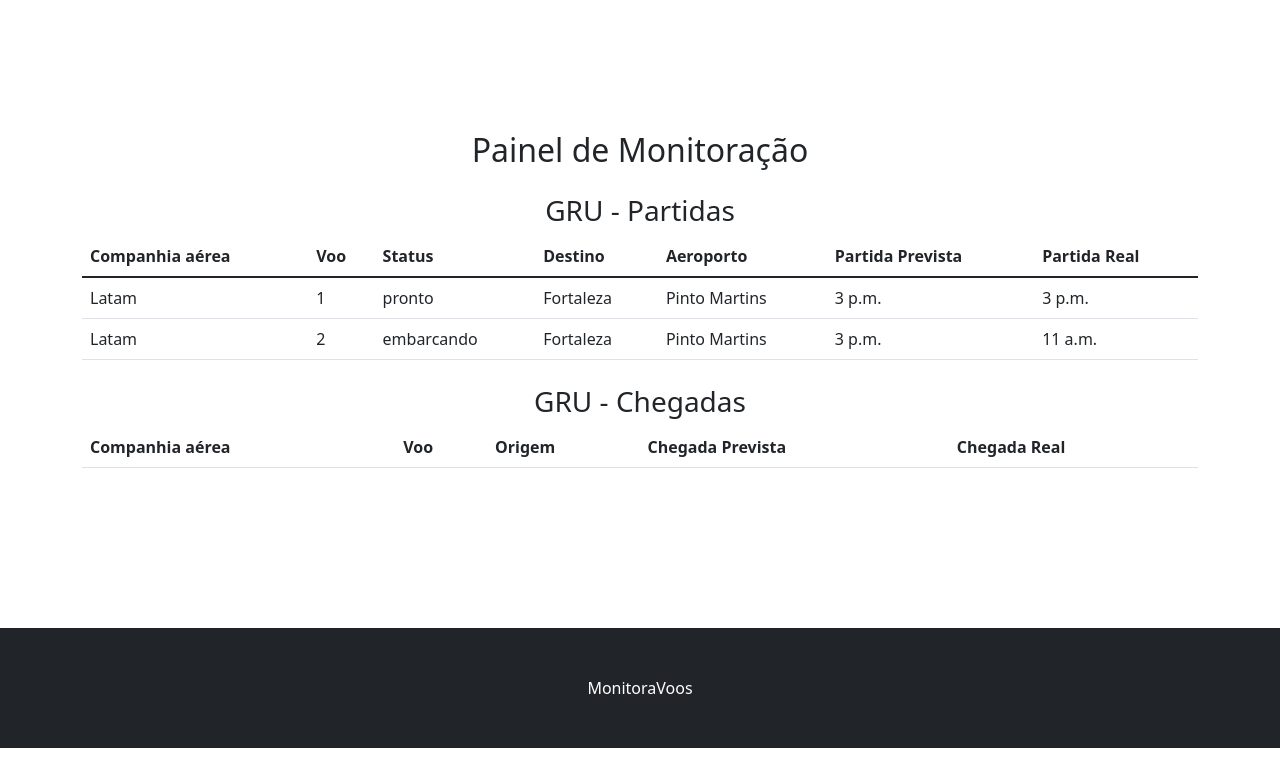
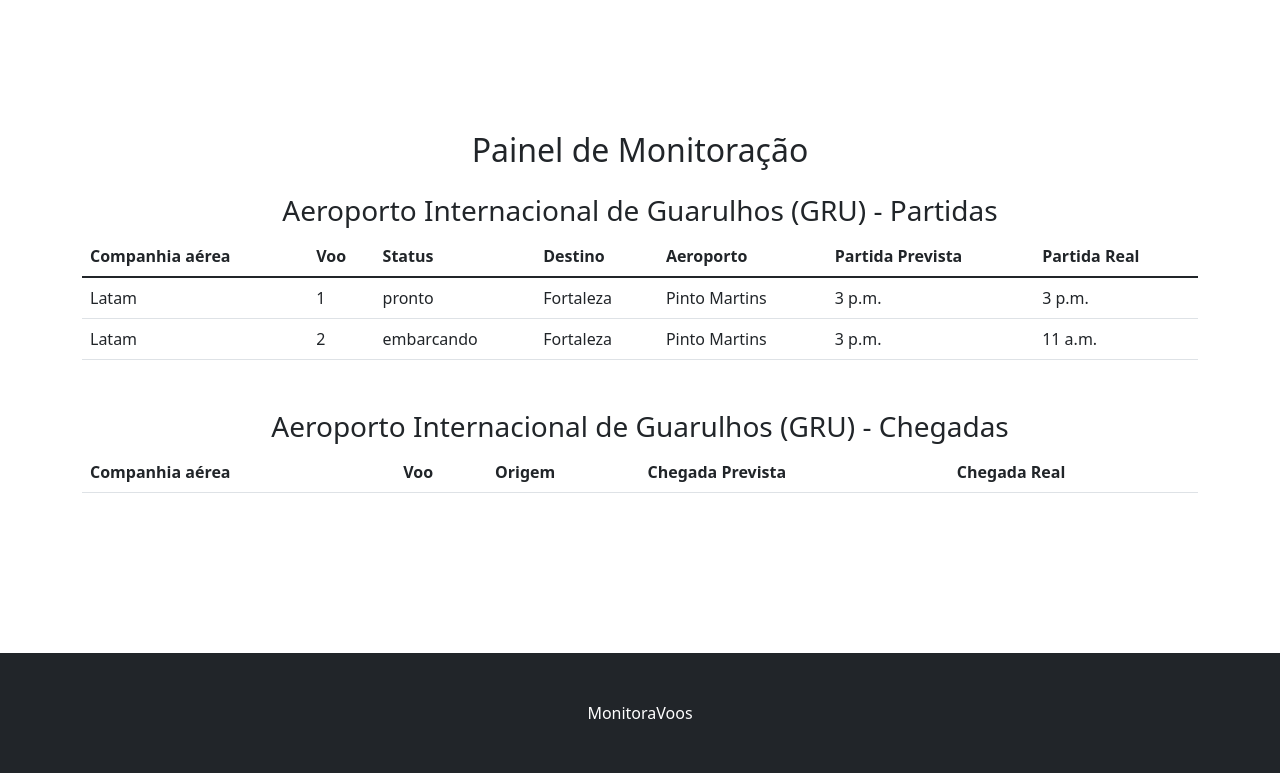
Before and after one commit to vinibalvarenga/MonitoraVoos, a Django app: page / in a window 1280 px wide. Shown: the part 406-1179 px from the top of the page. Before the commit the page ends 1154 px from the top, so only its background shows below. Run offline with Django 4.2, Linux system fonts and the light colour scheme; a user stored in the database is signed in; data comes from the database, SQL or seed files in the repository; lists and menus that the app fills with data are empty; some libraries are stand-ins or nearby versions.

Commit message:
Correção de alguns templates

```diff
--- a/templates/area_logada.html
+++ b/templates/area_logada.html
@@ -76,7 +76,7 @@
     <section id="Voos">
         <h2 style="text-align:center">Painel de Monitoração</h2>
         <div class="container" style="margin-top:25px">
-            <h3 style="text-align:center">GRU - Partidas</h3>
+            <h3 style="text-align:center">Aeroporto Internacional de Guarulhos (GRU) - Partidas</h3>
             <table class="table">
             <thead>
               <tr>
@@ -105,8 +105,8 @@
           </table>
         </div>
 
-        <div class="container" style="margin-top:25px">
-            <h3 style="text-align:center">GRU - Chegadas</h3>
+        <div class="container" style="margin-top:50px">
+            <h3 style="text-align:center">Aeroporto Internacional de Guarulhos (GRU) - Chegadas</h3>
             <table class="table">
             <thead>
               <tr>
--- a/templates/crud/atualizar_rota.html
+++ b/templates/crud/atualizar_rota.html
@@ -26,10 +26,6 @@
         {% endfor %}
     </ul> {% endcomment %}
 
-    <!-- Footer-->
-    <footer class="py-5 bg-dark fixed-bottom">
-        <div class="container px-4"><p class="m-0 text-center text-white">MonitoraVoos</p></div>
-    </footer>
 
 
 {% endblock %}
--- a/templates/crud/atualizar_voo.html
+++ b/templates/crud/atualizar_voo.html
@@ -26,9 +26,5 @@
         {% endfor %}
     </ul> {% endcomment %}
 
-    <!-- Footer-->
-    <footer class="py-5 bg-dark fixed-bottom">
-        <div class="container px-4"><p class="m-0 text-center text-white">MonitoraVoos</p></div>
-    </footer>
 
 {% endblock %}
--- a/templates/crud/excluir_rota.html
+++ b/templates/crud/excluir_rota.html
@@ -26,10 +26,5 @@
         {% endfor %}
     </ul> {% endcomment %}
 
-    <!-- Footer-->
-    <footer class="py-5 bg-dark fixed-bottom">
-        <div class="container px-4"><p class="m-0 text-center text-white">MonitoraVoos</p></div>
-    </footer>
-
 
 {% endblock %}
--- a/templates/crud/excluir_voo.html
+++ b/templates/crud/excluir_voo.html
@@ -26,10 +26,5 @@
         {% endfor %}
     </ul> {% endcomment %}
 
-    <!-- Footer-->
-    <footer class="py-5 bg-dark fixed-bottom">
-        <div class="container px-4"><p class="m-0 text-center text-white">MonitoraVoos</p></div>
-    </footer>
-
 
 {% endblock %}
--- a/templates/crud/excluir_voo/confirmar_excluir_voo.html
+++ b/templates/crud/excluir_voo/confirmar_excluir_voo.html
@@ -4,7 +4,7 @@
 
 {% block content %}
     <form method="post">{% csrf_token %}
-        <p>Tem certeza que quer excluir a voo "{{ object.codigo }}"?</p>
+        <p>Tem certeza que quer excluir o voo "{{ object.id }}"?</p>
         <div>
             <input type="submit" value="Confirmar">
             <a href="/crud/excluir-voo"> Voltar  </a>
--- a/templates/rota/rota_list.html
+++ b/templates/rota/rota_list.html
@@ -27,9 +27,4 @@
     </ul> {% endcomment %}
 
 
-<!-- Footer-->
-<footer class="py-5 bg-dark fixed-bottom">
-    <div class="container px-4"><p class="m-0 text-center text-white">MonitoraVoos</p></div>
-</footer>
-
 {% endblock %}
--- a/templates/rota/voo_list.html
+++ b/templates/rota/voo_list.html
@@ -26,9 +26,5 @@
         {% endfor %}
     </ul> {% endcomment %}
 
-    <!-- Footer-->
-<footer class="py-5 bg-dark fixed-bottom">
-    <div class="container px-4"><p class="m-0 text-center text-white">MonitoraVoos</p></div>
-</footer>
 
 {% endblock %}
```
